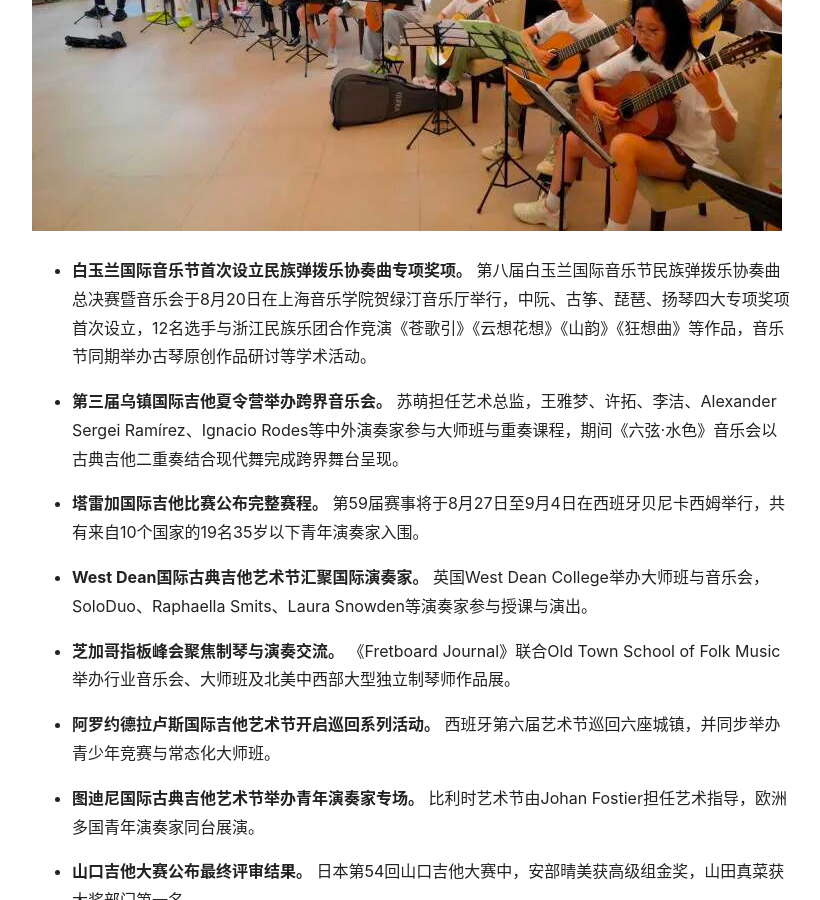
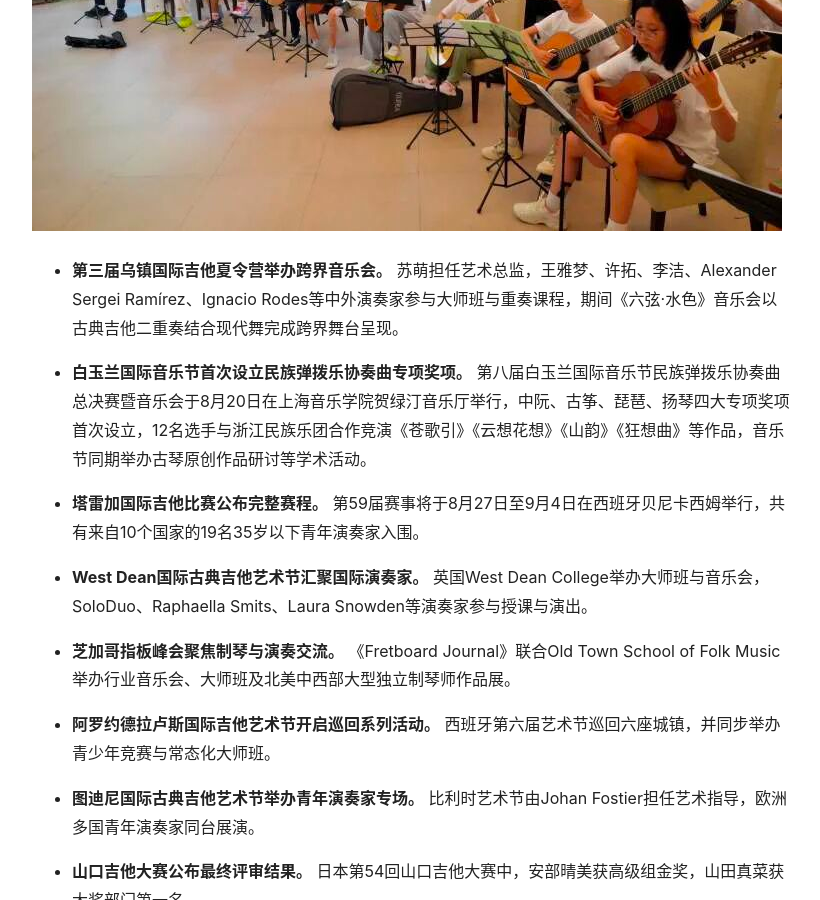
Before and after one commit to KeenKwok/boxianji, a Jekyll site: the page built from weekly/2026-08-22.md, in a window 1280 px wide and 900 px high, scrolled down 1134 px. Shown: the whole window, without its empty margins (228-1048 px from the left). Built offline with Jekyll 4.4.1, drawn with Linux system fonts in a browser that asks for light colours.

Commit message:
更新 2026-08-22.md

```diff
--- a/weekly/2026-08-22.md
+++ b/weekly/2026-08-22.md
@@ -18,11 +18,9 @@ title: 弹拨乐一周简报（2026.08.15—08.22）
 
 ![](../images/weekly/2026-08-22/news01.JPG)
 
-- **白玉兰国际音乐节首次设立民族弹拨乐协奏曲专项奖项。** 第八届白玉兰国际音乐节民族弹拨乐协奏曲总决赛暨音乐会于8月20日在上海音乐学院贺绿汀音乐厅举行，中阮、古筝、琵琶、扬琴四大专项奖项首次设立，12名选手与浙江民族乐团合作竞演《苍歌引》《云想花想》《山韵》《狂想曲》等作品，音乐节同期举办古琴原创作品研讨等学术活动。
-
 - **第三届乌镇国际吉他夏令营举办跨界音乐会。** 苏萌担任艺术总监，王雅梦、许拓、李洁、Alexander Sergei Ramírez、Ignacio Rodes等中外演奏家参与大师班与重奏课程，期间《六弦·水色》音乐会以古典吉他二重奏结合现代舞完成跨界舞台呈现。
 
-
+- **白玉兰国际音乐节首次设立民族弹拨乐协奏曲专项奖项。** 第八届白玉兰国际音乐节民族弹拨乐协奏曲总决赛暨音乐会于8月20日在上海音乐学院贺绿汀音乐厅举行，中阮、古筝、琵琶、扬琴四大专项奖项首次设立，12名选手与浙江民族乐团合作竞演《苍歌引》《云想花想》《山韵》《狂想曲》等作品，音乐节同期举办古琴原创作品研讨等学术活动。
 
 - **塔雷加国际吉他比赛公布完整赛程。** 第59届赛事将于8月27日至9月4日在西班牙贝尼卡西姆举行，共有来自10个国家的19名35岁以下青年演奏家入围。
 
```
